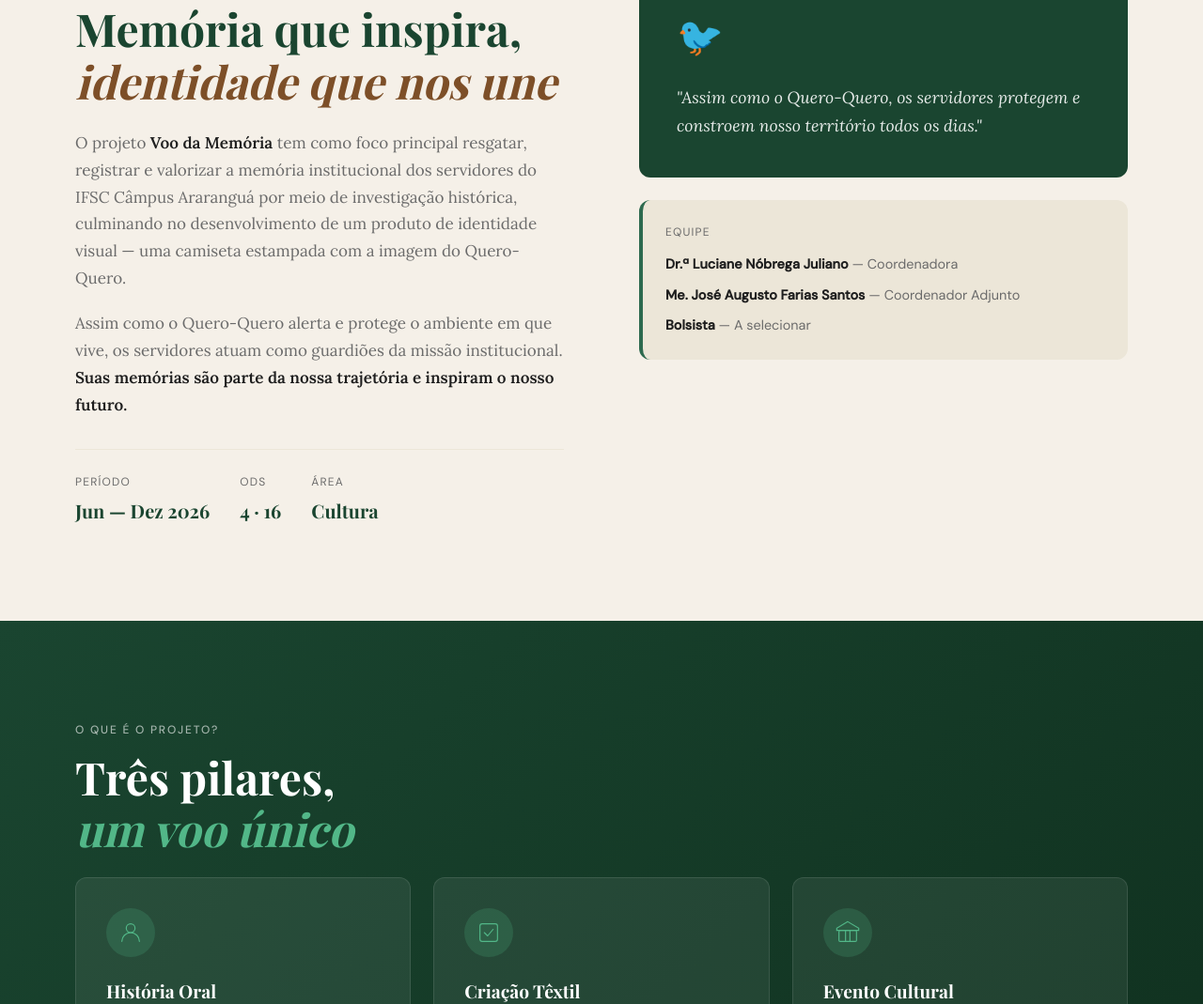
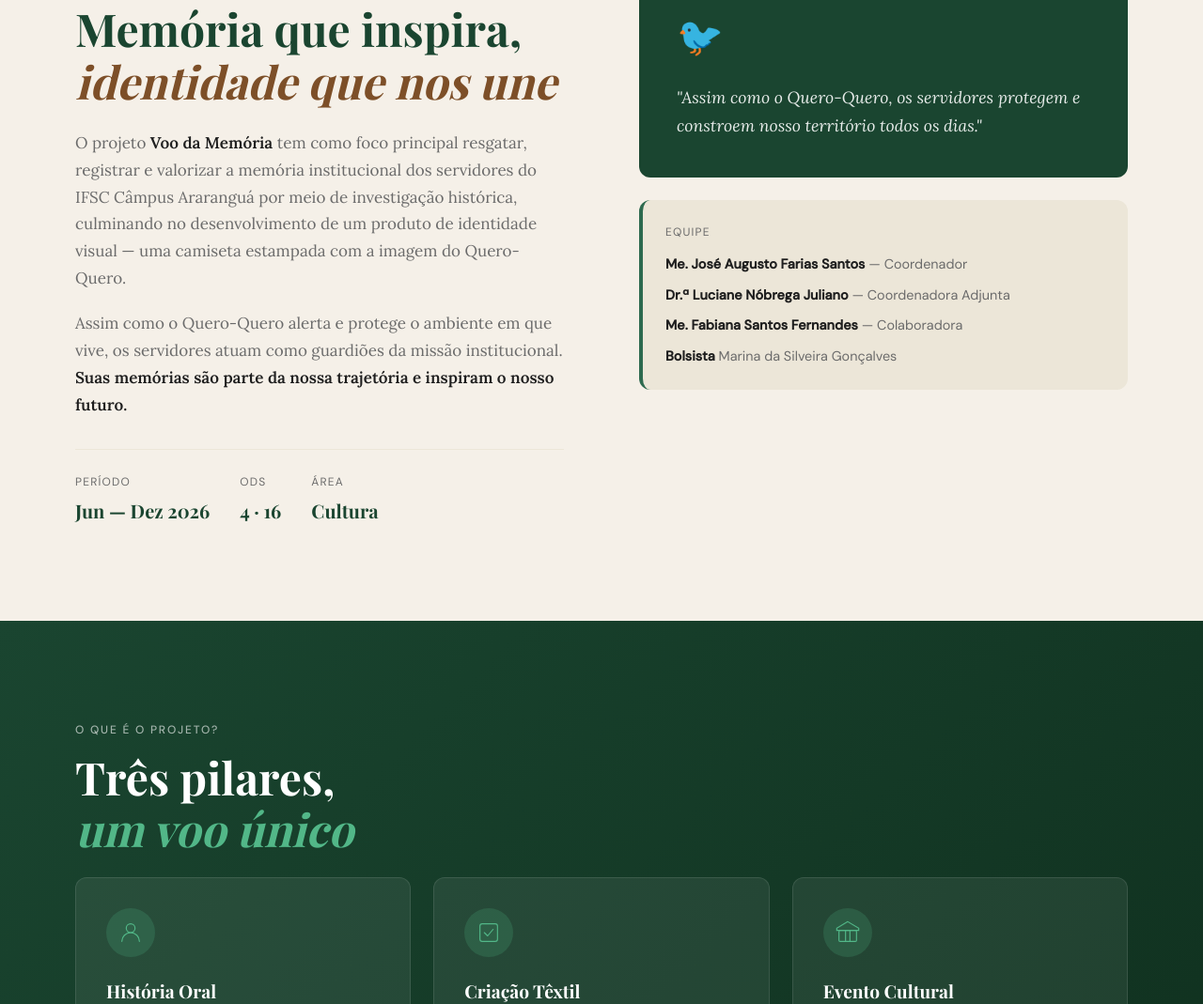
Before and after one commit to augusthos-city/voo-da-memoria, a website: page public/index.html in a window 1280 px wide. Shown: the part 935-2004 px from the top of the page at 94% size. Drawn offline with nearby package versions, Linux system fonts and the light colour scheme; no server answers; a web font is replaced by a local one.

Commit message:
Update index.html

```diff
--- a/public/index.html
+++ b/public/index.html
@@ -106,9 +106,10 @@
         <div class="sobre-team">
           <p class="team-label">Equipe</p>
           <ul>
-           <li><strong>Dr.ª Luciane Nóbrega Juliano</strong> — Coordenadora</li>
-<li><strong>Me. José Augusto Farias Santos</strong> — Coordenador Adjunto</li>
-<li><strong>Bolsista</strong> — A selecionar</li>
+            <li><strong>Me. José Augusto Farias Santos</strong> — Coordenador</li>
+           <li><strong>Dr.ª Luciane Nóbrega Juliano</strong> — Coordenadora Adjunta</li>
+    <li><strong>Me. Fabiana Santos Fernandes</strong> — Colaboradora</li>
+<li><strong>Bolsista</strong> Marina da Silveira Gonçalves</li>
           </ul>
         </div>
       </div>
```
